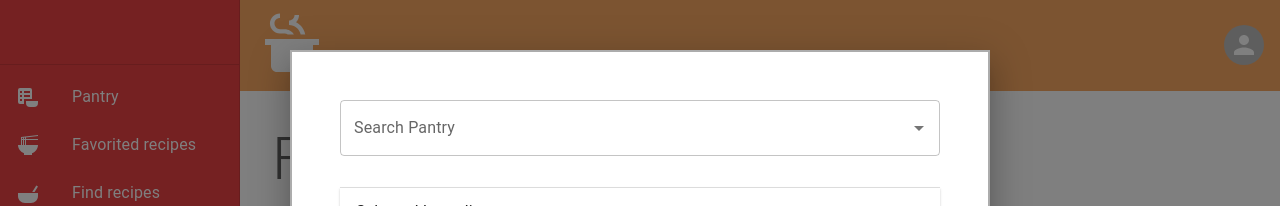
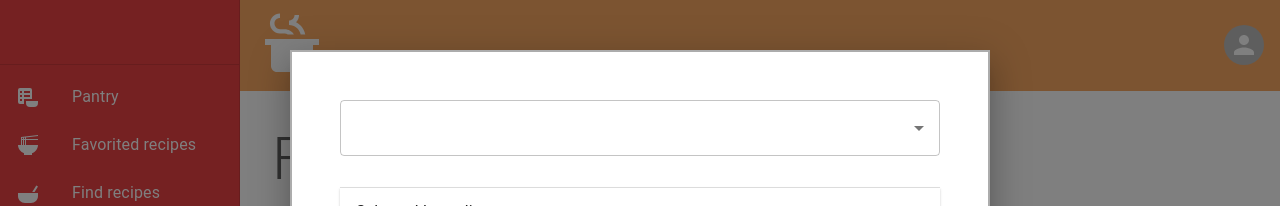
Before and after one commit to wizardbusiness/stewpot, a React (Vite) app: page /find-recipe in a window 1280 px wide. Both pictures are taken after a click on the button 304 px from the left and 240 px from the top of the page. Shown: the top 206 px of the page. Built offline with nearby package versions, Linux system fonts and the light colour scheme.

Commit message:
updated label to come from searchTxt props, probs wasn't necessary but makes component more flexible.

```diff
--- a/src/components/common/IngredientSearchbar.tsx
+++ b/src/components/common/IngredientSearchbar.tsx
@@ -10,12 +10,9 @@ import {
   Typography,
   Chip
 } from '@mui/material';
-import Autocomplete, {createFilterOptions} from '@mui/material/Autocomplete';
-import Pantry from '../../views/Pantry';
+import { Autocomplete } from '@mui/material/';
 
-const filter = createFilterOptions<pantryIngredient>();
-
-const SearchBar = ({ingredients, checked, setChecked, handleToggle, toggleAddRemoveRow, justify, }) => {
+const SearchBar = ({ingredients, checked, setChecked, handleToggle, toggleAddRemoveRow, justify, searchTxt}) => {
 
   return (
     <Stack direction='row' justifyContent={justify} sx={{ width: '100%' }}>
@@ -61,7 +58,7 @@ const SearchBar = ({ingredients, checked, setChecked, handleToggle, toggleAddRem
       renderInput={(params) => (
         <TextField
           {...params}
-          label='Search Pantry'
+          label={searchTxt}
         />
       )}
     />
```
